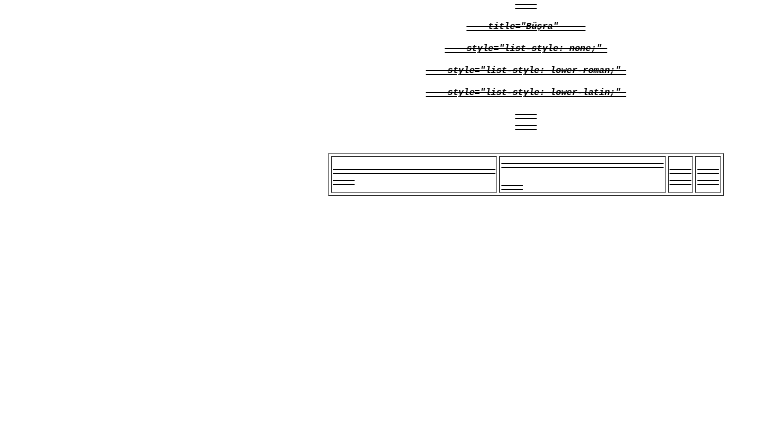
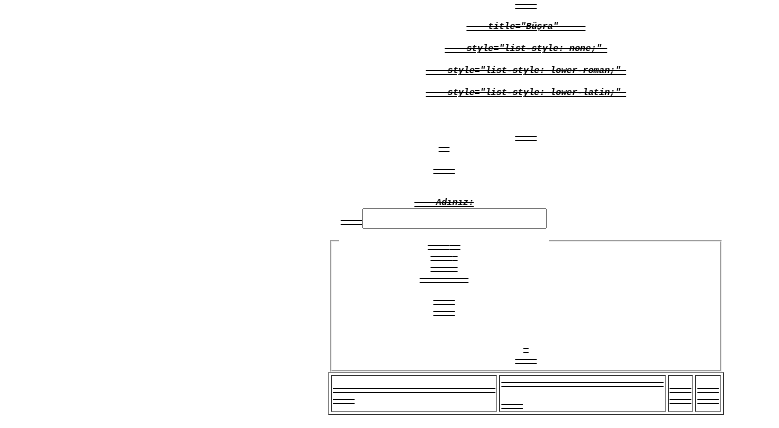
Before and after one commit to busra37/html-tutorial, a plain HTML site: page QUIZ/UNUTMA/index.html in a window 1280 px wide. Shown: the part 568-996 px from the top of the page, without its empty margins (0-779 px from the left). Before the commit the page ends 800 px from the top, so only its background shows below. Drawn offline with Linux system fonts and the light colour scheme; files whose address does not match are found by name.

Commit message:
Update index.html

```diff
--- a/QUIZ/UNUTMA/index.html
+++ b/QUIZ/UNUTMA/index.html
@@ -64,5 +64,21 @@
 
 
 
+    <fieldset> <!-- grup oluşturuyor-->
+    <legend>  <!-- grubun başlık adını oluşturuyor-->
+
+    <form action="https://yazilimbilisim.net/ogrenciler/kontrol.php" method="post">
+
+    <label for="ad">Adınız:</label>
+    <input type="text" id="ad" name="ad">
+
+    <placeholder>  <!-- yazıları gri yazıyor-->
+    <maxlength="20"> <!-- en fazla karakter belirleme>
+    <autocomplate=20">   <!--zorunlu alan oluşturuyor-->
+
+
+
+
+
 </body>
 </html>
```
